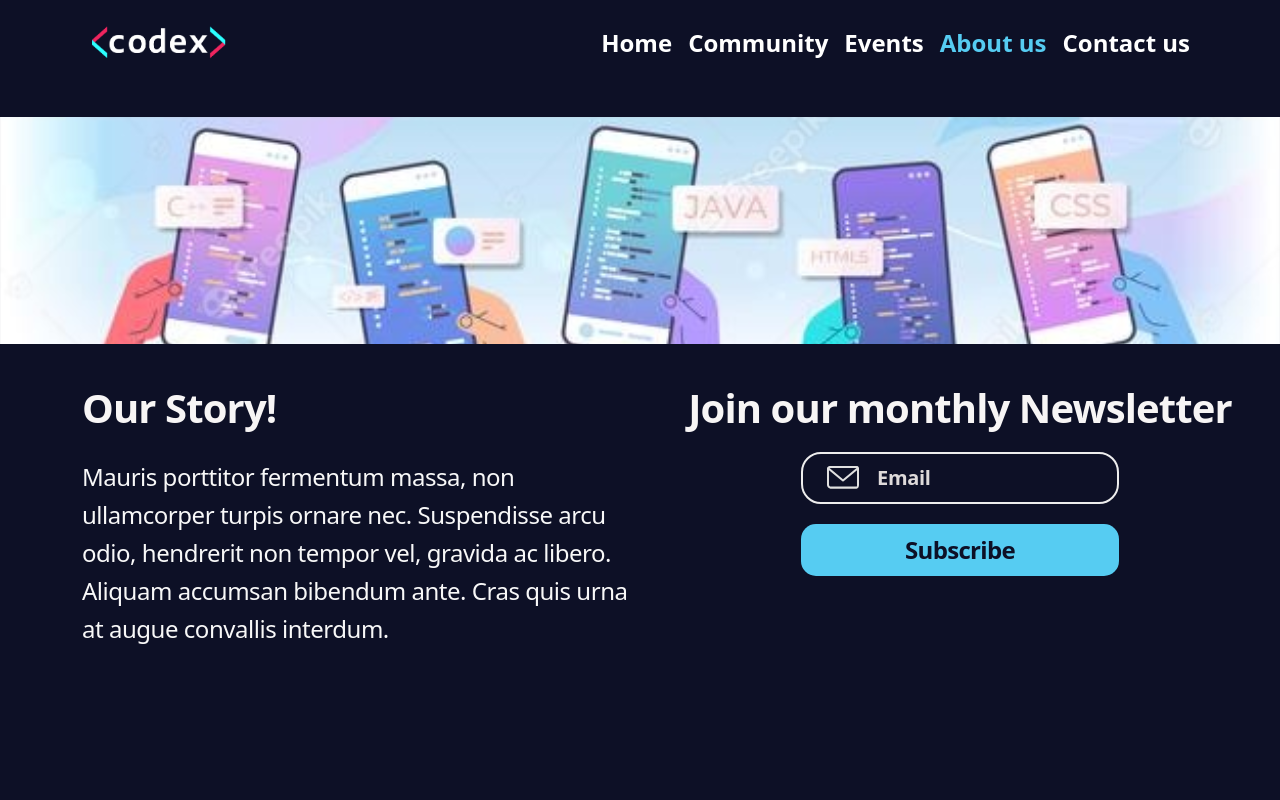
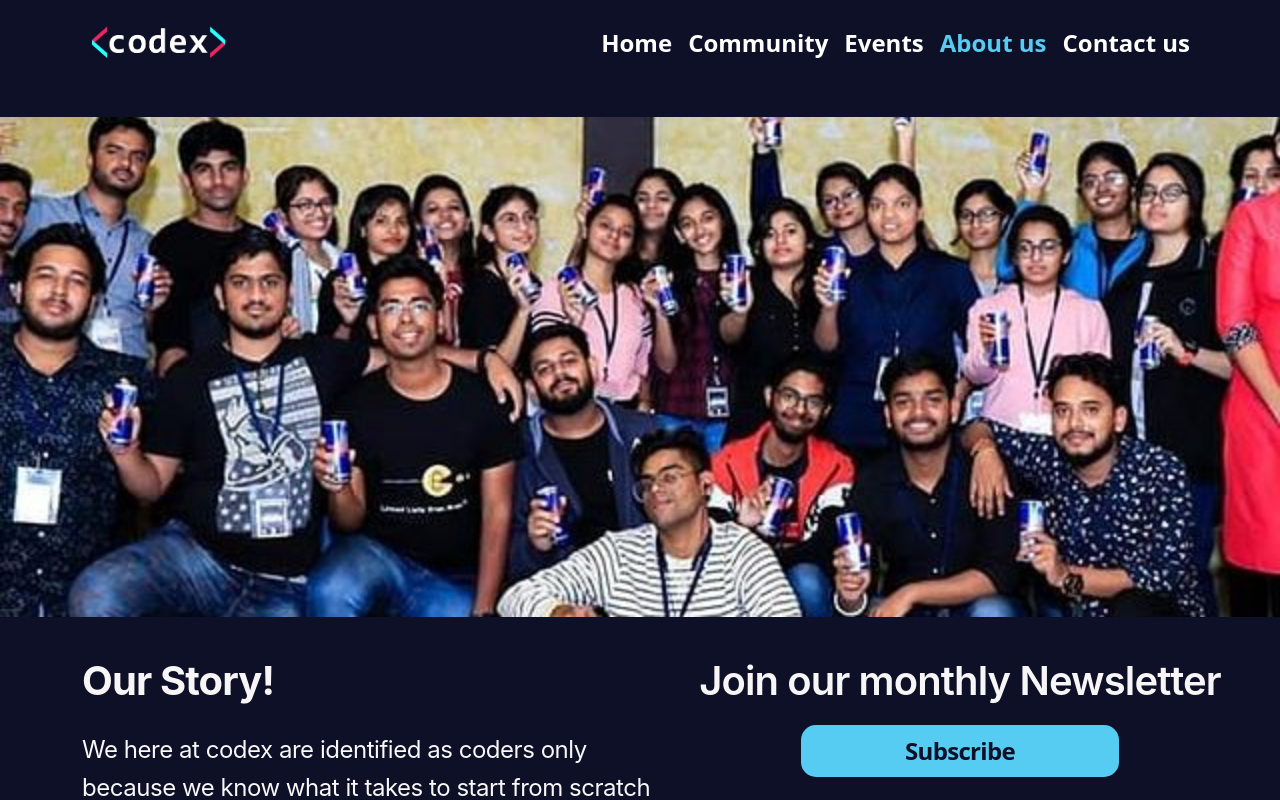
Before and after one commit to codex-iter/website-frontend, a React (Create React App) app in the folder my-app/: page /about in a window 1280 px wide. Built offline with nearby package versions, Linux system fonts and the light colour scheme.

Commit message:
about us

```diff
--- a/my-app/src/Styles/About.module.css
+++ b/my-app/src/Styles/About.module.css
@@ -8,9 +8,12 @@
 }
 .about_banner{
     width: 100%;
+    height: 500px;
 }
 .about_banner img{
     width: 100%;
+    height: 100%;
+    object-fit: cover;
 }
 .about_content{
     width: 100%;
@@ -30,7 +33,8 @@
 }
 .content_heading{
 font-style: normal;
-font-weight: 600;
+font-family:'Inter',sans-serif;
+font-weight: bold;
 font-size: 40px;
 line-height: 48px;
 letter-spacing: -0.89px;
@@ -42,7 +46,8 @@ margin-left: 82px;
 margin-top: 26px;
 width: 570px;
 font-style: normal;
-font-weight: normal;
+font-weight: 400;
+font-family:'Inter',sans-serif;
 font-size: 24px;
 line-height: 38px;
 letter-spacing: -0.47px;
@@ -58,6 +63,7 @@ color: #F8F8F8;
 .newsletter_heading{
 font-style: normal;
 font-weight: 600;
+font-family:'Inter',sans-serif;
 font-size: 40px;
 line-height: 48px;
 text-align: right;
--- a/my-app/src/core/About.js
+++ b/my-app/src/core/About.js
@@ -1,38 +1,39 @@
-import React, { useState } from "react";
+import React
+// , { useState }
+  from "react";
 import Base from "./Base"
 import Styles from "../Styles/About.module.css";
-import banner from "../Assets/Images/banner.svg";
-import emailSvg from "../Assets/Icons/email.svg"
-import CustomInput from "../Components/Input";
+import banner from "../Assets/Images/about.jpg";
+// import emailSvg from "../Assets/Icons/email.svg"
+// import CustomInput from "../Components/Input";
 import CustonButton from "../Components/Buttons"
 const About = () => {
-    const [email, setEmail] = useState("");
+    // const [email, setEmail] = useState("");
     const handleClick = () => {
-
+        window.open("https://docs.google.com/forms/d/e/1FAIpQLSdOp_wsPsjwFvxhSRECAxBsUGeL2s4cjJ1SghNLgNPg7f8bHQ/viewform")
     }
     return (
       <Base>
         <div className={Styles.about_outer}>
           <div className={Styles.about_banner}>
-            <div>
+
               <img src={banner} alt='' />
-            </div>
+
           </div>
           <div className={Styles.about_content}>
             <div className={Styles.content_left}>
               <div className={Styles.content_heading}>Our Story!</div>
               <div className={Styles.content_para}>
-                Mauris porttitor fermentum massa, non ullamcorper turpis ornare
-                nec. Suspendisse arcu odio, hendrerit non tempor vel, gravida ac
-                libero. Aliquam accumsan bibendum ante. Cras quis urna at augue
-                convallis interdum.
+                We here at codex are identified as coders only because we know what it takes to start from scratch and keep on scratching till we achieve our goals.<br/>
+                We have seen our aluminis sharpen their skills, work in teams, brainstorm ideas and get placed in fortune companies.
+                Our goal is not to teach anyone rather, learn together.
               </div>
             </div>
             <div className={Styles.content_right}>
               <div className={Styles.newsletter_heading}>
                 Join our monthly Newsletter
               </div>
-              <div className={Styles.input_email}>
+              {/* <div className={Styles.input_email}>
                 <CustomInput
                   name='email'
                   value={email}
@@ -42,7 +43,7 @@ const About = () => {
                   handleChange={(e) => setEmail(e.target.value)}
                   svg={emailSvg}
                 />
-              </div>
+              </div> */}
               <div className={Styles.button_margin}>
                 <CustonButton
                   text='Subscribe'
```
Also changed, not shown: my-app/src/Assets/Images/about.jpg (added).
